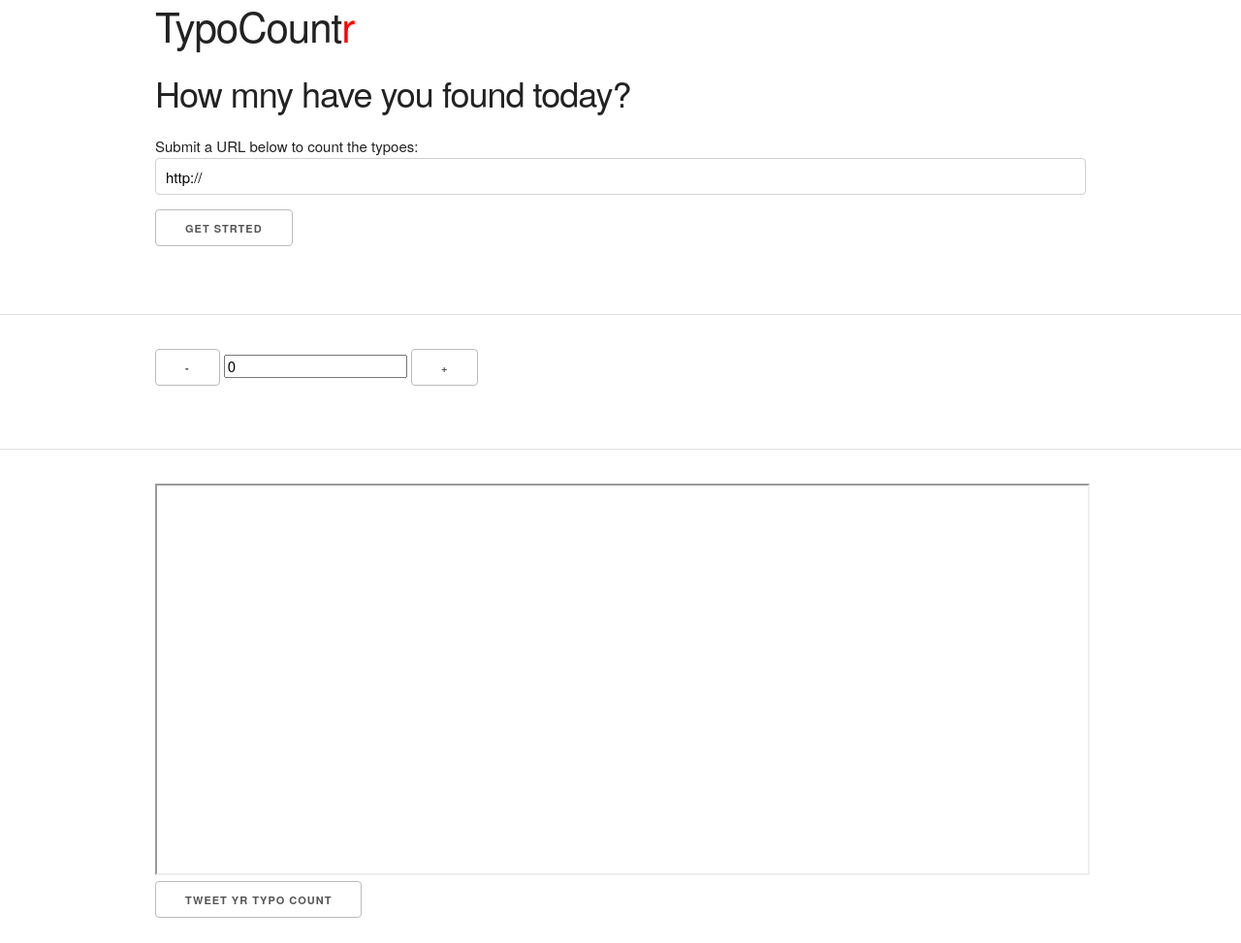
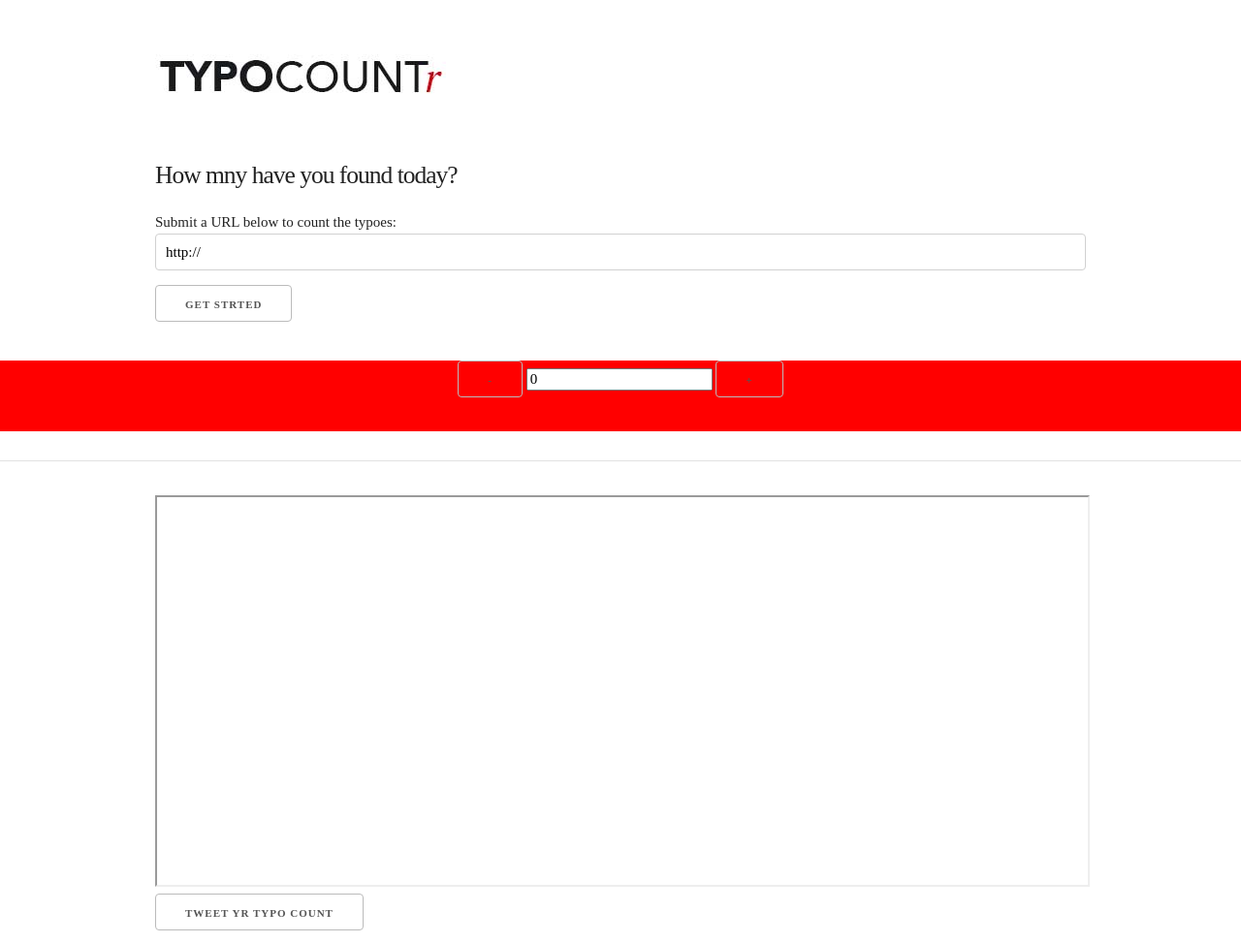
Before and after one commit to tina-trenkner/TypoCountr, a browser extension: page public/index.html in a window 1280 px wide. Shown: the top 973 px of the page at 97% size. Drawn offline with nearby package versions, Linux system fonts and the light colour scheme.

Commit message:
added font and counter styling in CSS

```diff
--- a/public/index.html
+++ b/public/index.html
@@ -5,8 +5,7 @@
     <meta charset="UTF-8">
     <link rel="stylesheet" href="https://cdnjs.cloudflare.com/ajax/libs/normalize/3.0.3/normalize.css">
     <link rel="stylesheet" href="https://cdnjs.cloudflare.com/ajax/libs/skeleton/2.0.4/skeleton.css">
-
-<!--     <link rel="stylesheet" href="../styles/styles.css"> -->
+    <link rel="stylesheet" href="../styles/styles.css">
     <title>TypoCountr</title>
     <script src="./index.js" defer></script>
       <script src="https://ajax.googleapis.com/ajax/libs/jquery/1.12.4/jquery.min.js"></script>
@@ -17,7 +16,7 @@
         <div class="container">
             <div class="row">
                 <div class="twelve columns">
-                    <h2>TypoCount<font color="red">r</font></h2>
+                    <img src="./typocountrlogo300px.jpg" />
                     <h3>How mny have you found today?</h3>
                 </div>
             </div>
@@ -40,23 +39,24 @@
             </div>
         </div>
     </div>
-    <hr>
 
     <!-- TypoCountr goes here -->
-    <div>
+    <div class="counterblock">
         <div class="container">
             <div class="row">
                 <div class="twelve columns">
+                  <div class = "counter">
                   <p>
                   <button id="down" onClick="modifyCount(-1)"> - </button>
                   <input id="count" name="count" value="0"/>
                   <button id="up" onClick="modifyCount(1)"> + </button>
-                </p>
+                    </p>
+                  </div>
                 </div>
             </div>
         </div>
     </div>
-<hr>
+    <hr/>
     <div>
         <div class="container">
             <div class="row">
--- a/styles/styles.css
+++ b/styles/styles.css
@@ -1,35 +1,17 @@
-p {
-  text-align: center;
-  margin-left: auto;
-  margin-right: auto;
-}
-
-h2 {
-  text-align: center;
-  margin-left: auto;
-  margin-right: auto;
+body {
+  font-family: "Avenir";
 }
 
 h3 {
-  text-align: center;
-  margin-left: auto;
-  margin-right: auto;
+  font-size: 1.7em;
 }
 
-form {
-  text-align: center;
-  margin-left: auto;
-  margin-right: auto;
+.counterblock {
+  background-color: red;
 }
 
-#addbutton {
-  text-align: right;
+.counter {
+  display: flex;
+  justify-content: center;
+  align-items: center;
 }
-
-#minusbutton {
-
-}
-
-#about {
-  text-align: center;
-}
```
Also changed, not shown: public/typocounrlogo300px.jpg (added), public/typocountrlogo.jpg (added), public/typocountrlogo300px.jpg (added), 1 other file.
